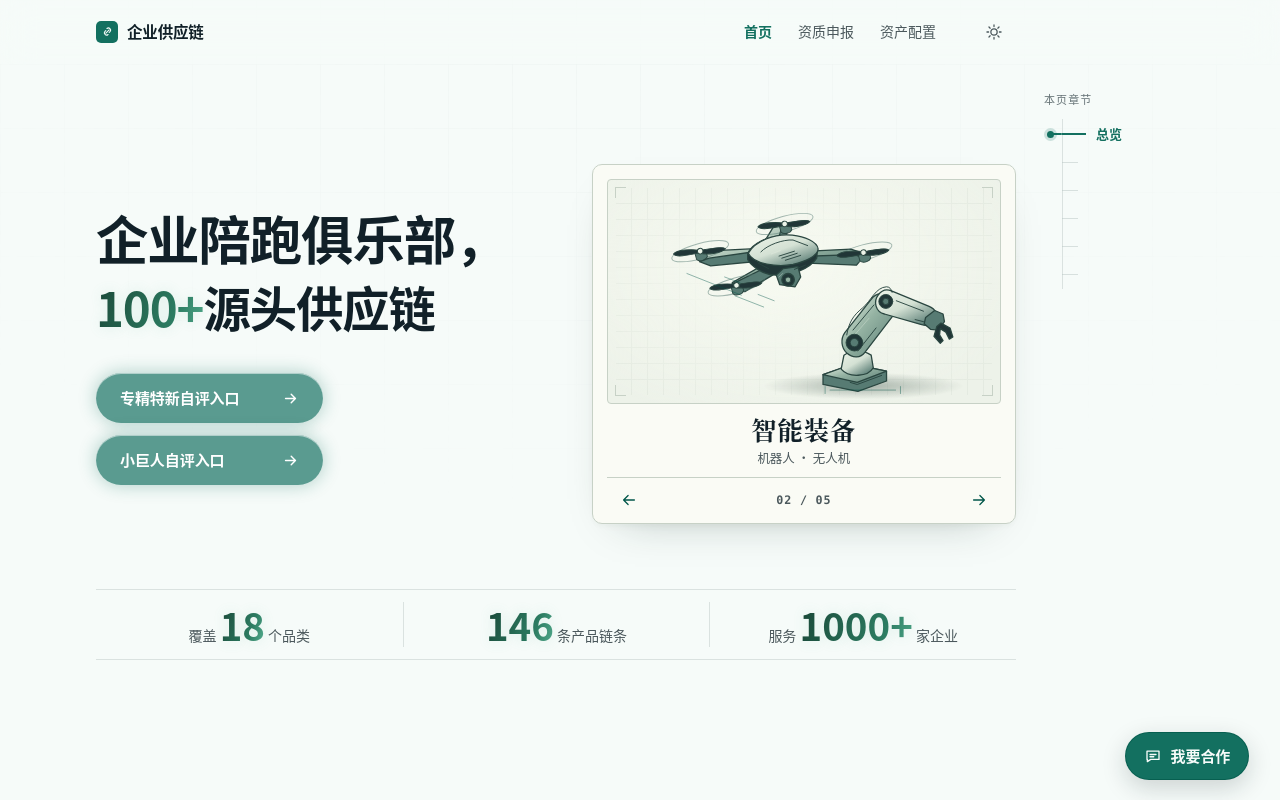
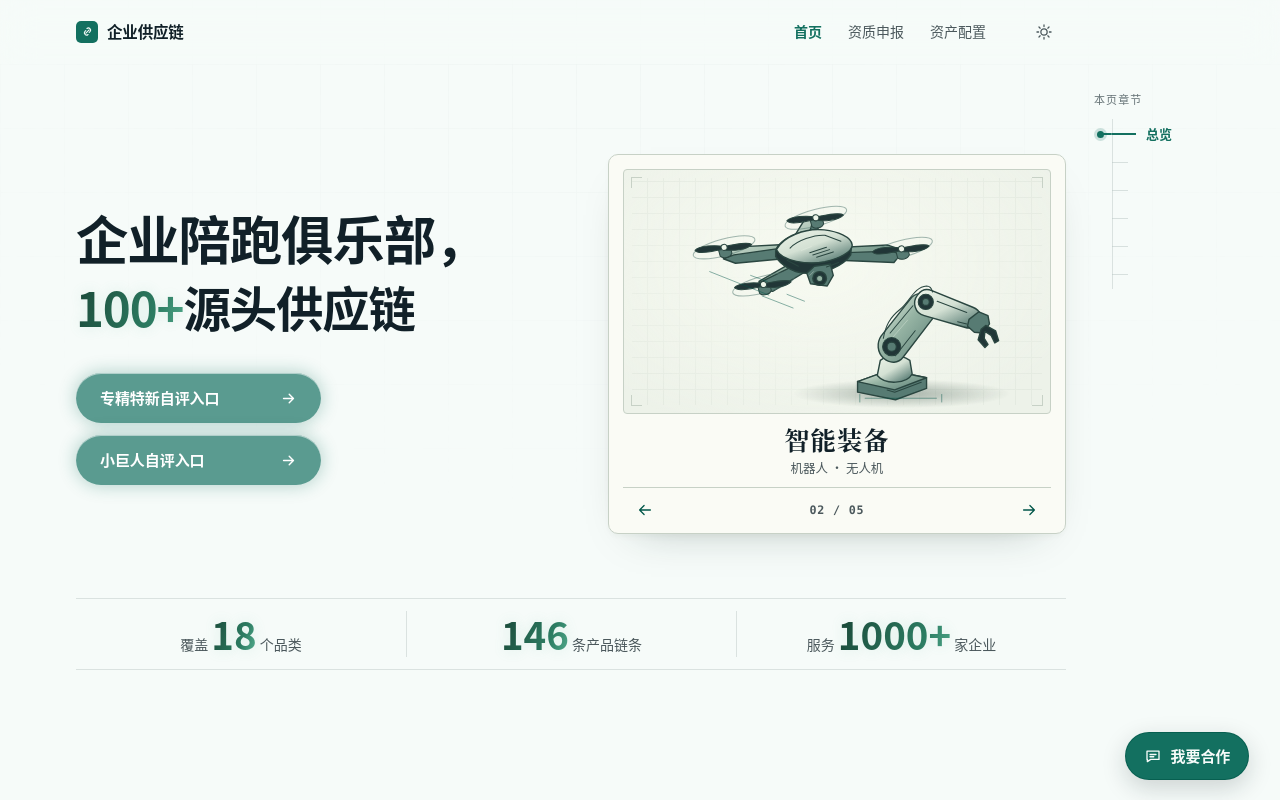
Before and after one commit to Canscx/supply-chain-catalog-site, an Astro site in the folder site/: page / in a window 1280 px wide. Shown: the top 800 px of the page. Built offline with nearby package versions, Linux system fonts and the light colour scheme; Astro itself is replaced by a stand-in of ours.

Commit message:
style(site): widen desktop content alignment

```diff
--- a/site/src/styles/components.css
+++ b/site/src/styles/components.css
@@ -1729,7 +1729,15 @@ html { scroll-behavior: smooth; }
   html.js .ruler-layer { display: block; }
 
   .wrap,
-  .nav-inner { padding-inline-end: calc(var(--gutter) + var(--rail-side)); }
+  .nav-inner {
+    padding-inline-start: calc(var(--gutter) + 20px);
+    padding-inline-end: calc(var(--gutter) + var(--rail-side) - 10px);
+  }
+
+  .ruler-layer__box {
+    padding-inline-start: calc(var(--gutter) + 20px);
+    padding-inline-end: calc(var(--gutter) - 10px);
+  }
 
   /* 刻度跳转落点让开吸附层；由 ruler.ts 写入 --ruler-anchor */
   [data-ruler-anchor] {
--- a/site/src/styles/tokens.css
+++ b/site/src/styles/tokens.css
@@ -141,3 +141,4 @@
 
 @media (min-width: 640px) { :root { --gutter: 32px; --rail: 24px; --nav-h: 64px; } }
 @media (min-width: 1024px) { :root { --gutter: 56px; } }
+@media (min-width: 1200px) { :root { --max: 1320px; } }
```
